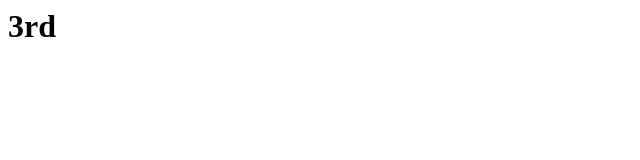
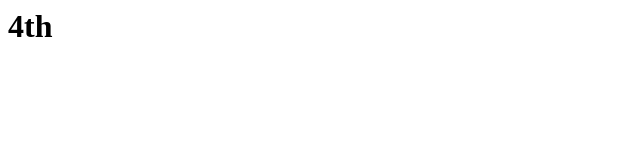
Before and after one commit to CodeAndTonicHQ/Autocommit-testing, a plain HTML site: page index.html in a window 1280 px wide. Shown: the full height of the page, 0-640 px from the left. Drawn offline with Linux system fonts and the light colour scheme.

Commit message:
Gitacora saved 1 changed files

```diff
--- a/index.html
+++ b/index.html
@@ -1 +1 @@
-<h1>3rd</h1>
+<h1>4th</h1>
```
